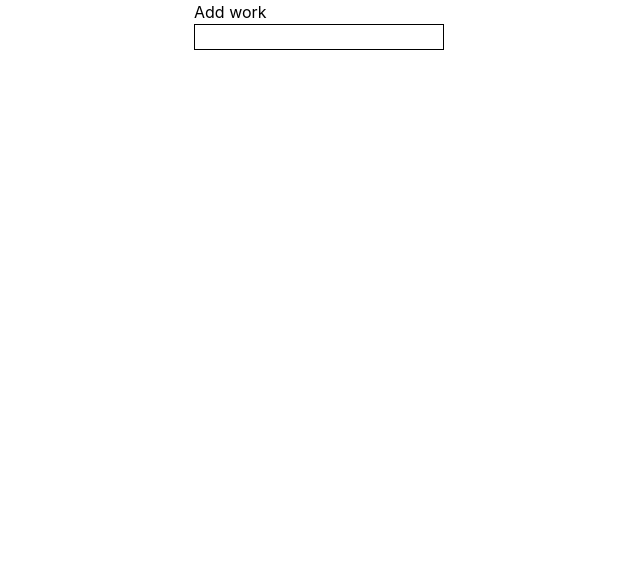
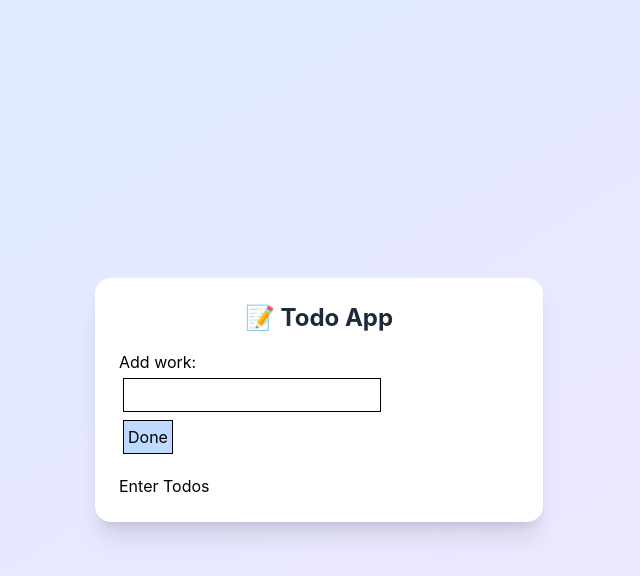
Before and after one commit to anas-faiz/todo_app_test, a React (Vite) app: page / in a window 1280 px wide. Shown: the top 576 px of the page, without its empty margins (321-961 px from the left). Built offline with nearby package versions, Linux system fonts and the light colour scheme.

Commit message:
basic todo app done

```diff
--- a/src/App.tsx
+++ b/src/App.tsx
@@ -1,9 +1,23 @@
 import InputBox from "./components/InputBox";
+import TodoCard from "./components/TodoCard";
 
-export default function App(){
+export default function App() {
   return (
-    <div className="flex justify-center">
-         <InputBox/>
+    <div className="min-h-screen bg-linear-to-br from-blue-100 to-purple-100 flex items-center justify-center">
+
+      <div className="w-full max-w-md bg-white shadow-xl rounded-2xl p-6">
+
+        <h1 className="text-2xl font-bold text-center mb-4 text-gray-800">
+          📝 Todo App
+        </h1>
+
+        <div className="space-y-4">
+          <InputBox />
+          <TodoCard />
+        </div>
+
+      </div>
+
     </div>
-  )
+  );
 }
--- /dev/null
+++ b/src/components/Btn.tsx
@@ -0,0 +1,22 @@
+import { useDispatch } from "react-redux"
+import { addData } from "../utils/TodoDataSlice"
+
+const Btn = ({input}) => {
+  const dispatch = useDispatch()
+
+  const handleClick = ()=>{
+    dispatch(addData({id:Date.now(), text: input, status: "red"}))
+    console.log("clicked")
+  }
+  return (
+    <div>
+      <button
+       className="border bg-blue-200 p-1 m-1"
+       onClick={handleClick} >
+        Done
+      </button>
+    </div>
+  )
+}
+
+export default Btn
--- a/src/components/InputBox.tsx
+++ b/src/components/InputBox.tsx
@@ -1,12 +1,15 @@
 import { useState } from "react"
+import Btn from "./Btn"
 
 function InputBox() {
     const [input,setInput] = useState("")
   return (
     <div className="flex flex-col">
-        <label>Add work </label>
-        <input className="border" value={input} onChange={(e)=>(setInput(e.target.value))} />
-
+        <label>Add work:</label>
+        <div>
+        <input className="border p-1 m-1" value={input} onChange={(e)=>(setInput(e.target.value))} />
+        <Btn input={input}/>
+        </div>
     </div>
   )
 }
--- a/src/components/TodoCard.tsx
+++ b/src/components/TodoCard.tsx
@@ -1,7 +1,23 @@
+import { useSelector } from "react-redux"
 
 function TodoCard() {
+
+  const todoData = useSelector(store => store.dataSlice.value)
+
   return (
-    <div>TodoCard</div>
+    <div>
+      {
+        todoData.length === 0 ? (
+          <p>Enter Todos</p>
+        ):(
+          todoData.map((todo)=>(
+            <div key={todo.id} >
+              <p>{todo.text}</p>
+            </div>
+          ))
+        )
+      }
+    </div>
   )
 }
 
```
